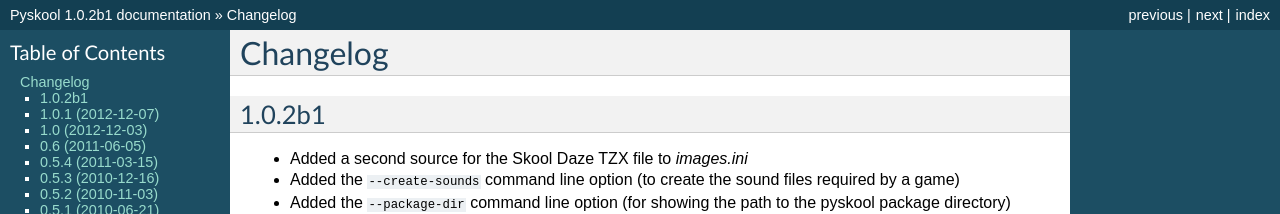
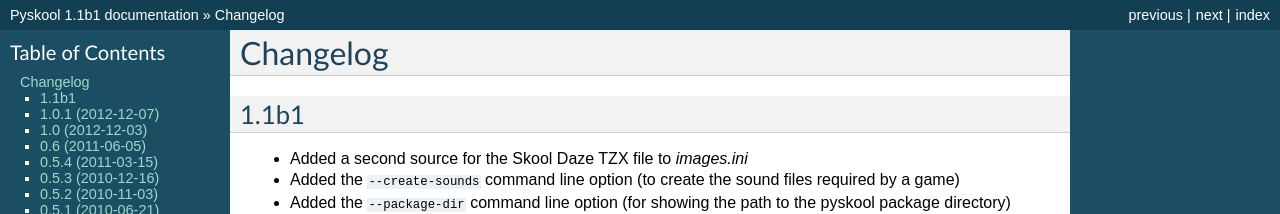
Before and after one commit to skoolkid/pyskool, a Sphinx documentation site: the page built from sphinx/source/changelog.rst, in a window 1280 px wide and 900 px high. Shown: the top 214 px of the window. Built offline with Sphinx 7.4.7, drawn with Linux system fonts in a browser that asks for light colours; some of the changed text lies outside the part shown.

Commit message:
The next version of Pyskool will be 1.1
The new sound files make saved games incompatible with version 1.0.x.

```diff
--- a/man/pyskool.py.rst
+++ b/man/pyskool.py.rst
@@ -8,7 +8,7 @@
 
 :Author: Richard Dymond
 :Copyright: 2013, Richard Dymond
-:Version: 1.0.2
+:Version: 1.1
 :Date: 2013-11-19
 :Manual section: 6
 
--- a/pyskool/__init__.py
+++ b/pyskool/__init__.py
@@ -18,7 +18,7 @@
 
 import os
 
-version = '1.0.2b1'
+version = '1.1b1'
 package_dir = os.path.dirname(__file__)
 images_subdir = 'images'
 sounds_subdir = 'sounds'
--- a/sphinx/source/changelog.rst
+++ b/sphinx/source/changelog.rst
@@ -1,8 +1,8 @@
 Changelog
 =========
 
-1.0.2b1
--------
+1.1b1
+-----
 * Added a second source for the Skool Daze TZX file to `images.ini`
 * Added the ``--create-sounds`` command line option (to create the sound files
   required by a game)
--- a/sphinx/source/conf.py
+++ b/sphinx/source/conf.py
@@ -45,9 +45,9 @@
 # built documents.
 #
 # The short X.Y version.
-version = '1.0.2'
+version = '1.1'
 # The full version, including alpha/beta/rc tags.
-release = '1.0.2b1'
+release = '1.1b1'
 
 # The language for content autogenerated by Sphinx. Refer to documentation
 # for a list of supported languages.
```
